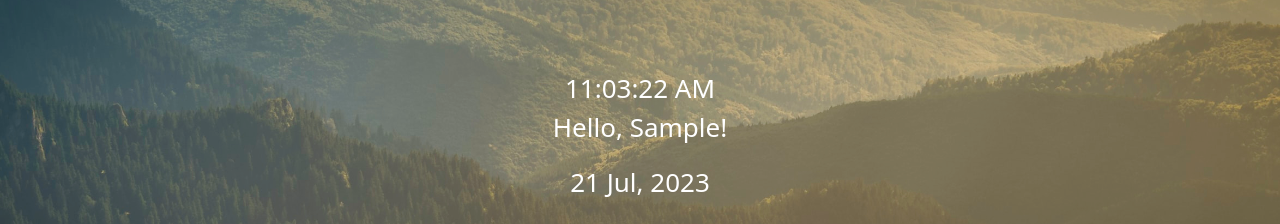
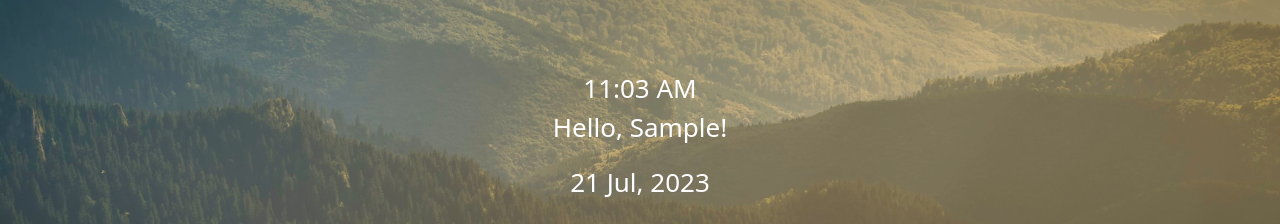
Before and after one commit to ahmedOmuharram/prodosphere, a React (Create React App) app: page / in a window 1280 px wide. Both pictures are taken after typing "Sample" into the empty fields and a click on the button "Submit". Shown: the part 265-489 px from the top of the page. Built offline with nearby package versions, Linux system fonts and the light colour scheme.

Commit message:
Fix previous commit

```diff
--- a/src/App.js
+++ b/src/App.js
@@ -62,7 +62,7 @@ function TodayDate() {
 function TimeNow() {
   return (
     <>
-      <Moment format="h:mm:ss A" interval={1000} />
+      <Moment format="h:mm A" interval={1000} />
     </>
   )
 }
```
